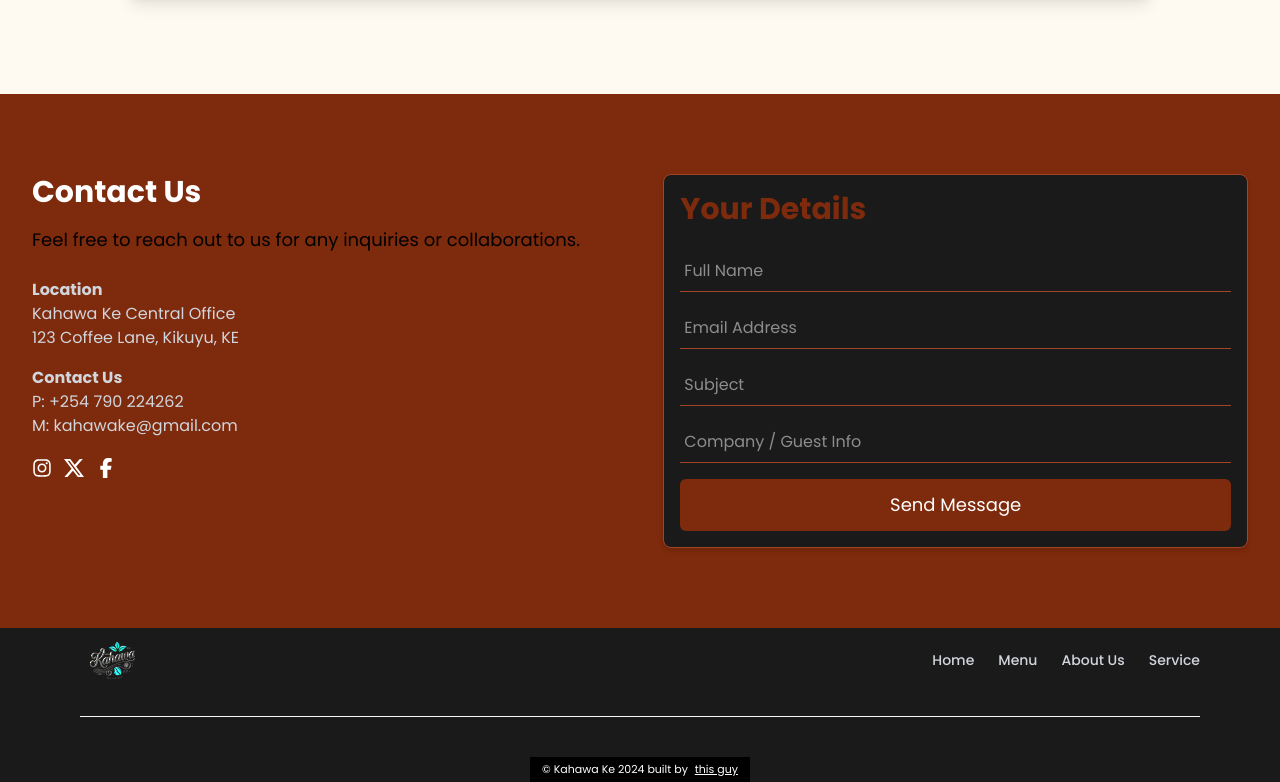
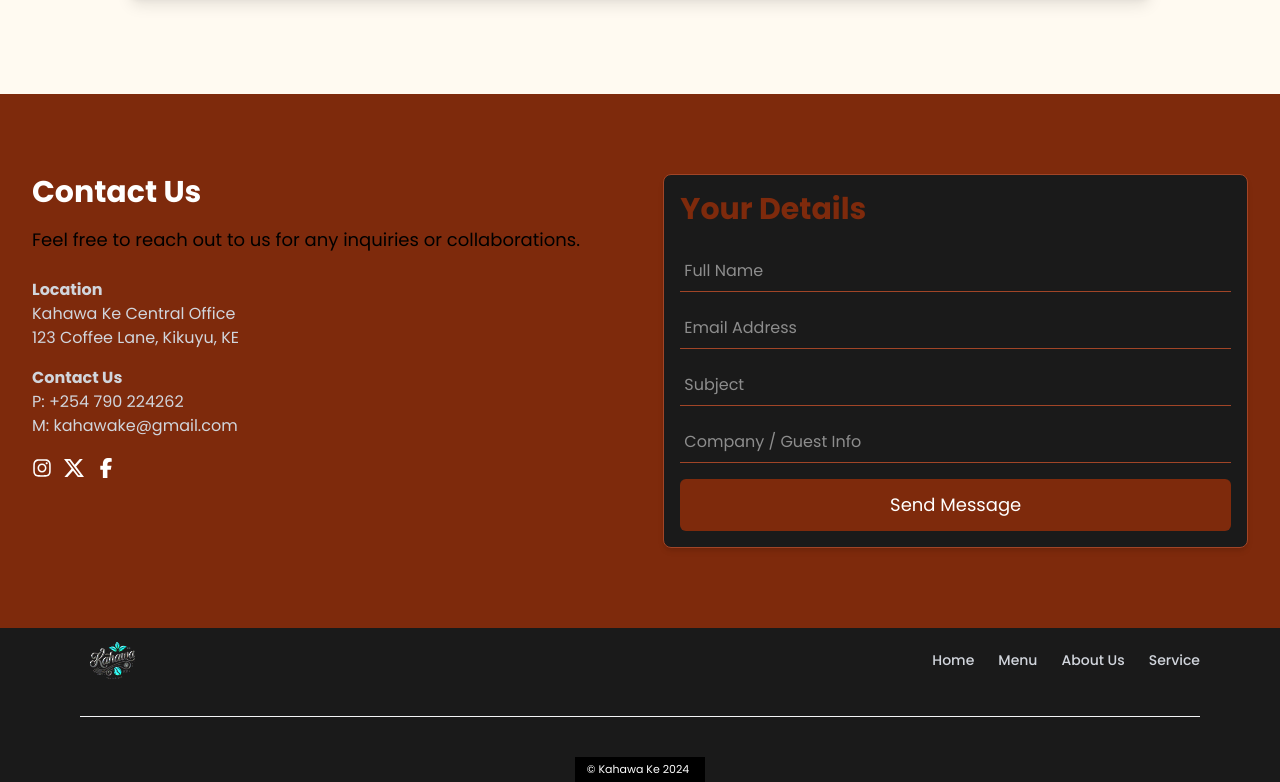
Before and after one commit to swarui/KahawaKe, a React (Vite) app in the folder frontend/: page / in a window 1280 px wide. Shown: the part 3126-3908 px from the top of the page. Built offline with nearby package versions, Linux system fonts and the light colour scheme.

Commit message:
Kahawa Ke

```diff
--- a/frontend/src/components/Footer.jsx
+++ b/frontend/src/components/Footer.jsx
@@ -33,9 +33,9 @@
 
       <div style={{ fontFamily: "Poppins" }} className="w-full flex justify-center py-0 px-4 text-center">
         <span className="bg-black text-white px-3 mt-10 py-1 text-[10px] sm:text-[10px] md:text-[11px]">
-          © Kahawa Ke 2024 built by{" "}
+          © Kahawa Ke 2024 {" "}
           <a href="https://swarui.netlify.app" target="_blank" rel="noopener noreferrer" className="underline ml-1">
-            this guy
+            {/* this guy */}
           </a>
         </span>
       </div>
```
